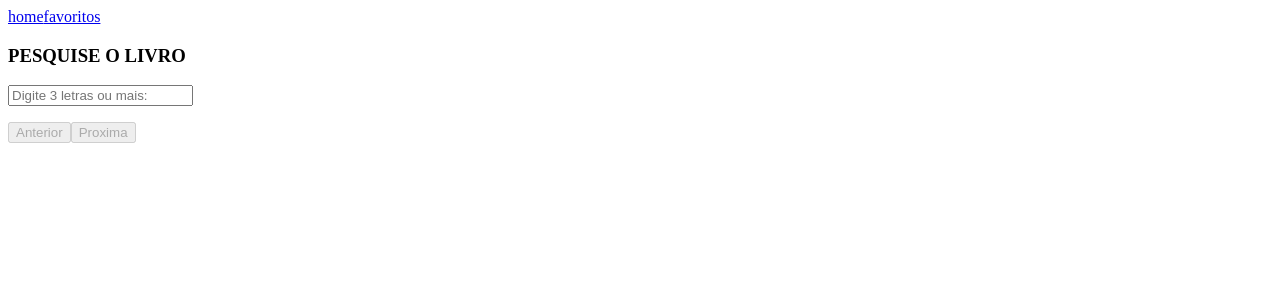
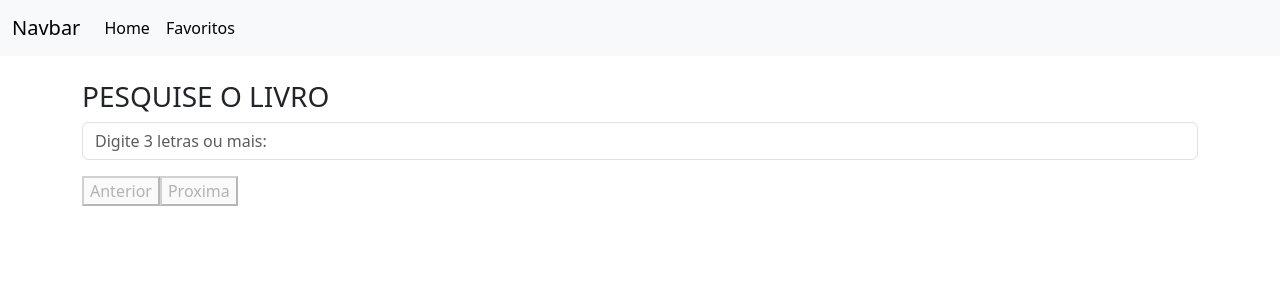
Before and after one commit to mauricioluanss/Desafio-Tecnico-Front-End, a Vue app: page / in a window 1280 px wide. Shown: the top 300 px of the page. Built offline with nearby package versions, Linux system fonts and the light colour scheme.

Commit message:
implementei estilização com bootstrap. Inseri navbar e card para os livros

```diff
--- a/package.json
+++ b/package.json
@@ -13,6 +13,7 @@
   },
   "dependencies": {
     "axios": "^1.9.0",
+    "bootstrap": "^5.3.7",
     "vue": "^3.5.13",
     "vue-router": "^4.5.1",
     "vuex": "^4.0.2"
--- a/src/App.vue
+++ b/src/App.vue
@@ -1,12 +1,9 @@
 <template>
-  <header>
-    <nav>
-      <RouterLink to="/">home</RouterLink>
-      <RouterLink to="/favoritos">favoritos</RouterLink>
-    </nav>
-  </header>
+  <div id="app">
+    <NavBar />
+  </div>
 
-  <main>
+  <main class="container mt-4">
     <RouterView />
   </main>
 
@@ -14,12 +11,13 @@
 </template>
 
 <script>
-import { RouterView, RouterLink } from 'vue-router';
+import { RouterView } from 'vue-router';
+import NavBar from '@/components/NavBar.vue'
 
 export default {
   components: {
     RouterView,
-    RouterLink
+    NavBar
   },
 }
 </script>
--- a/src/api/pesquisa-geral.js
+++ b/src/api/pesquisa-geral.js
@@ -1,4 +1,3 @@
-// req para realizar a pesquisa na api
 import axios from 'axios'
 
 export const pesquisaGeral = async (pesquisa, startIndice, itensPorPagina) => {
--- a/src/api/pesquisa-por-id.js
+++ b/src/api/pesquisa-por-id.js
@@ -1,4 +1,3 @@
-// realiza a req na api pra obter os detalhes do livro selecionado. Id do livro vai como parâmetro
 import axios from 'axios'
 
 export const pesquisaPorId = async (idLivro) => {
--- a/src/components/CardLivro.vue
+++ b/src/components/CardLivro.vue
@@ -1,11 +1,27 @@
 <template>
-  <div>
+  <div class="card mb-3" style="max-width: 540px;">
+    <div class="row g-0">
+      <div class="col-md-4">
+        <img :src="thumbnail" class="img-fluid rounded-start" alt="capa do livro">
+      </div>
+      <div class="col-md-8">
+        <div class="card-body">
+          <RouterLink class="nav-link active" :to="`/livro/${livro.id}`">
+            <h5 class="card-title">{{ titulo }}</h5>
+          </RouterLink>
+          <p class="card-text">{{ autor }}</p>
+          <p class="card-text"><small class="text-body-secondary">Last updated 3 mins ago</small></p>
+        </div>
+      </div>
+    </div>
+  </div>
+  <!--   <div>
     <RouterLink :to="`/livro/${livro.id}`">
       <img :src="thumbnail" alt="capa do livro" />
       <h3 v-if="titulo">Titulo: {{ titulo }}</h3>
       <p v-if="autor">Autor: {{ autor }}</p>
     </RouterLink>
-  </div>
+  </div> -->
 </template>
 
 <script>
--- a/src/components/InputBuscaLivros.vue
+++ b/src/components/InputBuscaLivros.vue
@@ -1,9 +1,10 @@
 <template>
   <form>
     <h3>PESQUISE O LIVRO</h3>
-    <input v-model="input" type="text" placeholder="Digite 3 letras ou mais: " />
+    <input class="form-control" type="text" placeholder="Digite 3 letras ou mais: "
+      aria-label="input pra busca do livro" id="floatingInputValue" v-model="input" />
+    <!-- <input v-model="input" type="text" placeholder="Digite 3 letras ou mais: " /> -->
 
-    <!--laço para mandar cada obj livro para dentro do component filho, e lá mostrar na tela.-->
     <ul>
       <li v-for="livro in livrosEncontrados" :key="livro.id">
         <CardLivro :livro="livro" />
@@ -11,7 +12,6 @@
     </ul>
   </form>
 
-  <!-- botoes de paginacao -->
   <div>
     <button :disabled="paginaAtual === 1" @click="paginaAnterior">Anterior</button>
     <button :disabled="desabilitaProximaPag" @click="proximaPagina">Proxima</button>
@@ -49,26 +49,24 @@
   },
 
   watch: {
-    // chama a requisicao a api a cada 3 caracteres digitados
     input() {
       clearTimeout(this.searchTimeout)
 
       if (this.input.length > 2) {
-        this.searchTimeout = setTimeout(() => this.consultarLivros(), 500)
+        this.searchTimeout = setTimeout(() => this.consultarLivros(), 400)
       }
     },
   },
 
   methods: {
-    // futuramente colocar um timeout entre o tempo que o usuario digita e a requisicao é chamada !!!!!!!!
     async consultarLivros() {
       try {
         const resposta = await pesquisaGeral(this.input, this.startIndex, this.itensPorPagina)
         this.livrosEncontrados = resposta.items
         this.totalResultados = resposta.totalItems
-        console.log(this.livrosEncontrados) // debug - visualizar a resposta da api
+        console.log(this.livrosEncontrados) // debug
       } catch (erro) {
-        console.log(erro)
+        console.error(erro)
       }
     },
 
--- /dev/null
+++ b/src/components/NavBar.vue
@@ -0,0 +1,21 @@
+<template>
+  <nav class="navbar navbar-expand-lg bg-body-tertiary">
+    <div class="container-fluid">
+      <a class="navbar-brand" href="#">Navbar</a>
+      <button class="navbar-toggler" type="button" data-bs-toggle="collapse" data-bs-target="#navbarNav"
+        aria-controls="navbarNav" aria-expanded="false" aria-label="Toggle navigation">
+        <span class="navbar-toggler-icon"></span>
+      </button>
+      <div class="collapse navbar-collapse" id="navbarNav">
+        <ul class="navbar-nav">
+          <li class="nav-item">
+            <RouterLink class="nav-link active" aria-current="page" to="/">Home</RouterLink>
+          </li>
+          <li class="nav-item">
+            <RouterLink class="nav-link active" aria-current="page" to="/favoritos">Favoritos</RouterLink>
+          </li>
+        </ul>
+      </div>
+    </div>
+  </nav>
+</template>
--- a/src/main.js
+++ b/src/main.js
@@ -2,6 +2,8 @@
 import router from './router'
 import App from './App.vue'
 import store from './stores/index.js'
+import 'bootstrap/dist/css/bootstrap.min.css'
+import 'bootstrap/dist/js/bootstrap.bundle.min.js'
 
 const app = createApp(App)
 app.use(router)
--- a/src/router/index.js
+++ b/src/router/index.js
@@ -10,7 +10,7 @@
     component: PgBuscaLivros,
   },
   {
-    path: '/livro/:id', // : é pra eu joar o id do livro depois
+    path: '/livro/:id',
     name: 'detalhes-livro',
     component: DetalhesCardLivro,
   },
--- a/src/views/DetalhesCardLivro.vue
+++ b/src/views/DetalhesCardLivro.vue
@@ -27,7 +27,7 @@
   },
 
   mounted() {
-    this.idLivro = this.$route.params.id // captura o id do livro assim que o componente é montado
+    this.idLivro = this.$route.params.id
     this.retornaDetalhesLivro()
   },
 
@@ -64,7 +64,6 @@
       return this.detalhesLivro.volumeInfo?.description || 'Descrição não encontrada.'
     },
 
-    // verifica se o livro atual já está salvo no state
     ehFavorito() {
       const favoritos = this.$store.getters.retornaFavoritos
       return favoritos.some((livro) => livro.id === this.idLivro)
```
Also changed, not shown: 1 other file (tests, documents, lock files or other folders).
